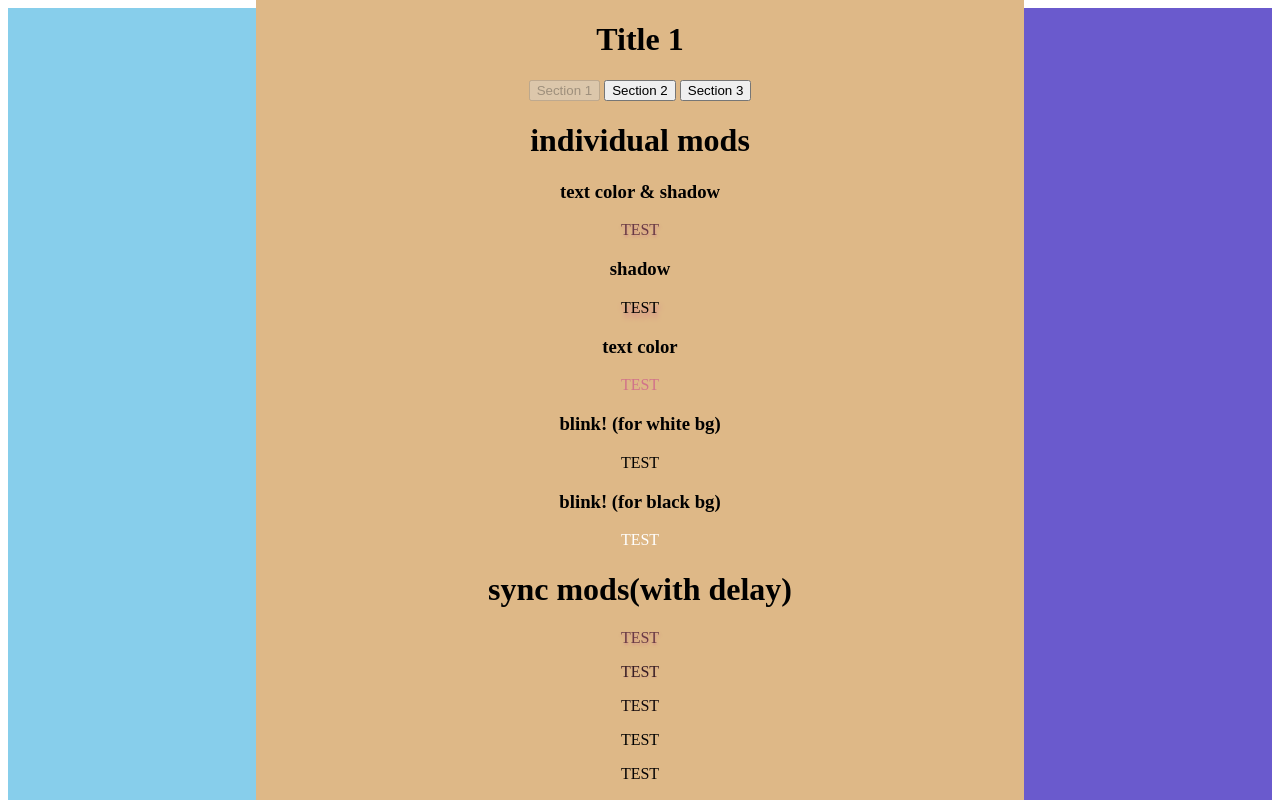
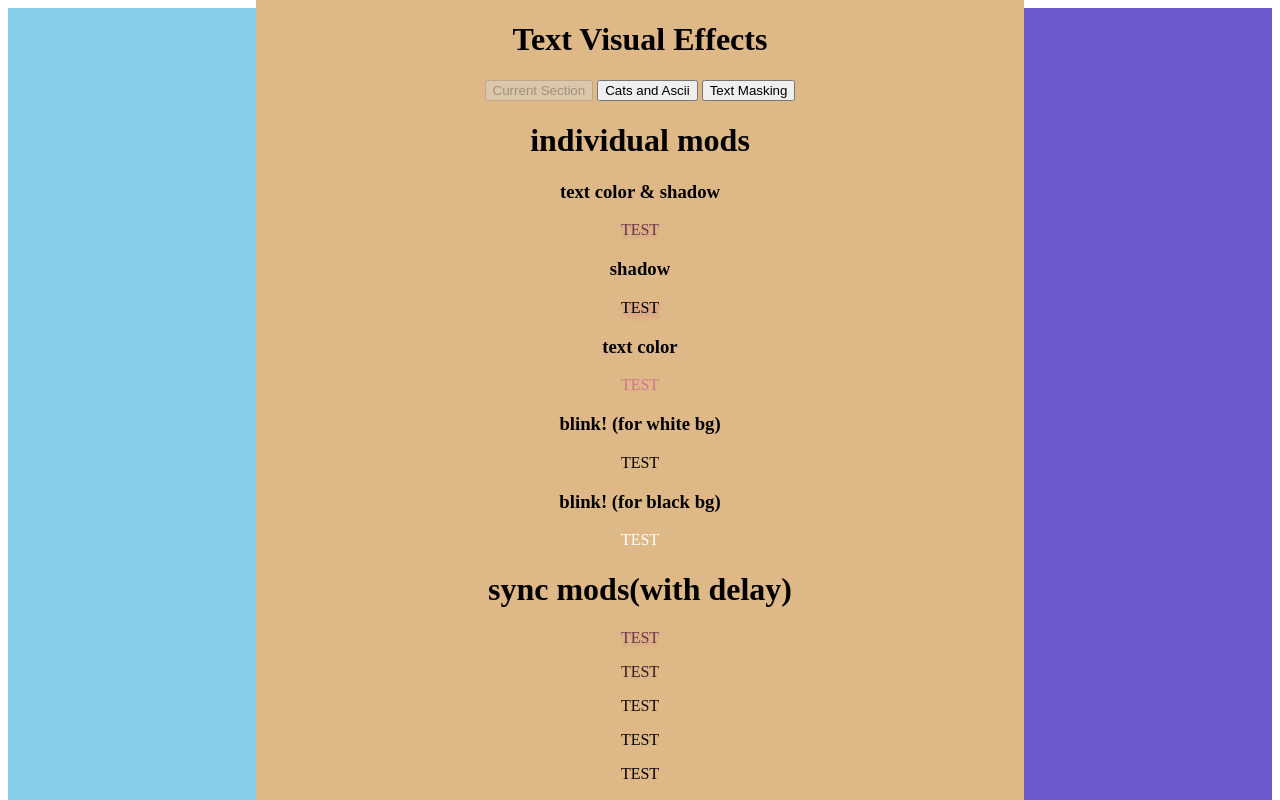
Before and after one commit to NicolasCrapanzano/Trucos-CSS, a plain HTML site: page sections.html in a window 1280 px wide. Shown: the top 800 px of the page. Drawn offline with Linux system fonts and the light colour scheme.

Commit message:
changed sections names, and section buttons labels

```diff
--- a/sections.html
+++ b/sections.html
@@ -18,10 +18,10 @@
         <!-- Main section -->
         <div class="mainContainer textCenter absolute index5" id="mainContainer">
             <div class="content" id="section1">
-                <h1 class="">Title 1</h1>
-                <button disabled>Section 1</button>
-                <button onclick="sectionSwap('section1','section2');defineHeight()">Section 2</button>
-                <button onclick="sectionSwap('section1','section3');defineHeight()">Section 3</button>
+                <h1 class="">Text Visual Effects</h1>
+                <button disabled>Current Section</button>
+                <button onclick="sectionSwap('section1','section2');defineHeight()">Cats and Ascii</button>
+                <button onclick="sectionSwap('section1','section3');defineHeight()">Text Masking</button>
                 <div>
                     <div>
                         <h1>individual mods</h1>
@@ -89,10 +89,10 @@
             </div>
 
             <div class="content hidden" id="section2">
-                <h1 class="textCenter">Title 2</h1>
-                <button onclick="sectionSwap('section2','section1');defineHeight()">Section 1</button>
-                <button disabled>Section 2</button>
-                <button onclick="sectionSwap('section2','section3');defineHeight()">Section 3</button>
+                <h1 class="textCenter">Cats and Ascii</h1>
+                <button onclick="sectionSwap('section2','section1');defineHeight()">Text Visual Effects</button>
+                <button disabled>Current Section</button>
+                <button onclick="sectionSwap('section2','section3');defineHeight()">Text Masking</button>
                 <div class="textLeft">
                     <!-- Cats! -->
                     <div class="catMargin">
@@ -345,10 +345,10 @@
             </div>
 
             <div class="content hidden" id="section3">
-                <h1 class="textCenter">Title 3</h1>
-                <button onclick="sectionSwap('section3','section1');defineHeight()">Section 1</button>
-                <button onclick="sectionSwap('section3','section2');defineHeight()">Section 2</button>
-                <button disabled>Section 3</button>
+                <h1 class="textCenter">Text Masking</h1>
+                <button onclick="sectionSwap('section3','section1');defineHeight()">Text Visual Effects</button>
+                <button onclick="sectionSwap('section3','section2');defineHeight()">Cats and Ascii</button>
+                <button disabled>Current Section</button>
                 <div>
                 <!-- source : https://codepen.io/tomlutzenberger/pen/GjNawX -->
                     <div>
```
